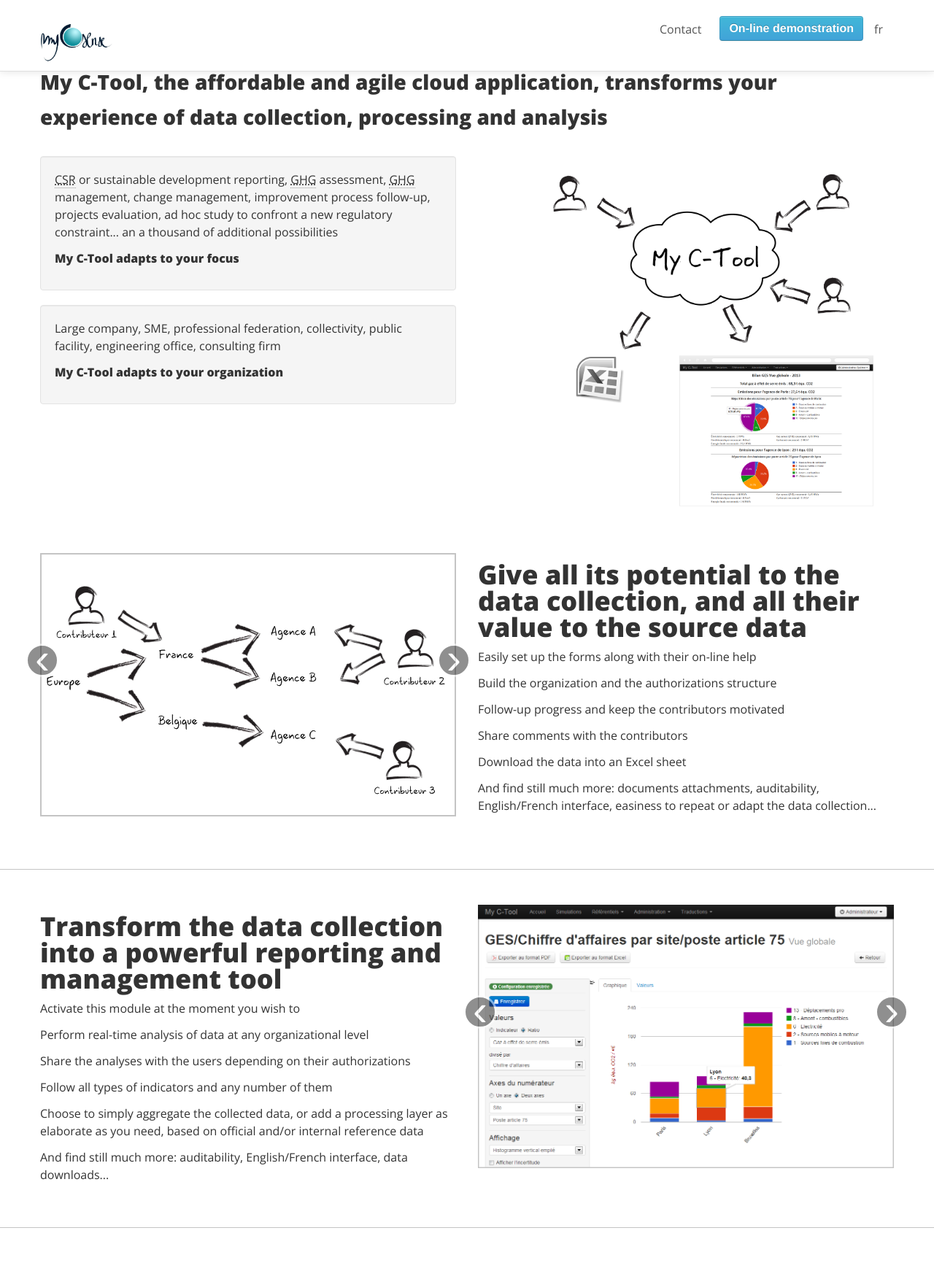
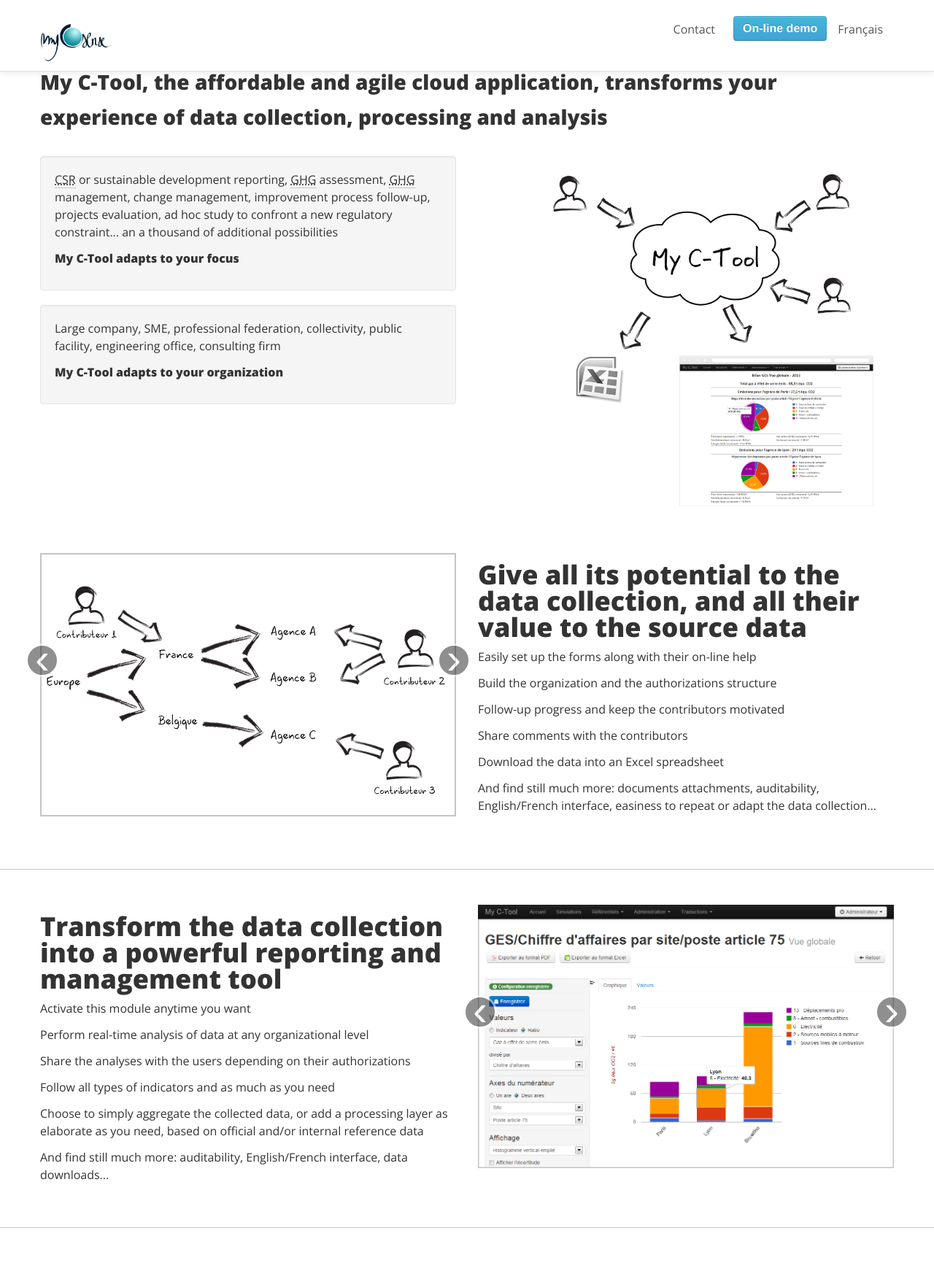
Before and after one commit to myclabs/site-internet, a PHP site: the page made by index-en.php in a window 1280 px wide. Shown: the top 1742 px of the page at 73% size. Run offline with PHP 8.4, Linux system fonts and the light colour scheme; some libraries are stand-ins or nearby versions.

Commit message:
Modification de la version anglaise du site

```diff
--- a/index-en.php
+++ b/index-en.php
@@ -36,7 +36,7 @@
     $email['user']['body'] = "The following informations has been sent to My C-Sense.\n\n"
         ."Email : ".$userEmail."\n\n"
         ."---------- Message begin ----------\n\n".$body."\n\n"."---------- Message End ----------\n\n"
-        . "We hope that you initiated this message and we will get back to you as soon as possible.";
+        . "We will get back to you as soon as possible.";
     $email['user']['headers'] = $headers.'From: My C-Sense <contact@myc-sense.com>'."\n".'Reply-To: My C-Sense <contact@myc-sense.com>';
     // Envoi
     mail($email['mcs']['address'], $email['mcs']['subject'], $email['mcs']['body'], $email['mcs']['headers']);
@@ -89,8 +89,8 @@
                 <li class=""><a href="collecte.html">Collecte</a></li>
                 <li class=""><a href="reporting.html">Reporting</a></li> -->
                 <li class=""><a class="link-contact" href="#contact">Contact</a></li>
-                <li class=""><button class="btn btn-primary btn-normal link-demo" href="#demo">On-line demonstration</button></li>
-                <li class=""><a href="fr" class="langLink">fr</a></li>
+                <li class=""><button class="btn btn-primary btn-normal link-demo" href="#demo">On-line demo</button></li>
+                <li class=""><a href="fr" class="langLink"> Français</a></li>
               </ul>
             </div>
           </div>
@@ -197,7 +197,7 @@
                 <p>Build the organization and the authorizations structure</p>
                 <p>Follow-up progress and keep the contributors motivated</p>
                 <p>Share comments with the contributors</p>
-                <p>Download the data into an Excel sheet</p>
+                <p>Download the data into an Excel spreadsheet</p>
                 <p>And find still much more: documents attachments, auditability, English/French interface, easiness to repeat or adapt the data collection...</p>
 
                 <!-- <a href="collecte.html" class="btn">En savoir plus sur la collecte &raquo;</a> -->
@@ -213,10 +213,10 @@
                     Transform the data collection into a powerful reporting and management tool
                 </h2>
 
-                <p>Activate this module at the moment you wish to</p>
+                <p>Activate this module anytime you want</p>
                 <p>Perform real-time analysis of data at any organizational level</p>
                 <p>Share the analyses with the users depending on their authorizations</p>
-                <p>Follow all types of indicators and any number of them</p>
+                <p>Follow all types of indicators and as much as you need</p>
                 <p>Choose to simply aggregate the collected data, or add a processing layer as elaborate as you need, based on official and/or internal reference data</p>
                 <p>And find still much more: auditability, English/French interface, data downloads...</p>
 
--- a/index.php
+++ b/index.php
@@ -36,7 +36,7 @@
     $email['user']['body'] = "Les informations suivantes ont été transmises sur la page de contact du site www.myc-sense.com.\n\n"
         ."Adresse e-mail : ".$userEmail."\n\n"
         ."---------- Début du message ----------\n\n".$body."\n\n"."---------- Fin du message ----------\n\n"
-        . "Nous espérons que vous êtes bien à l'origine de cette demande et reprendrons contact avec vous dans les meilleurs délais.";
+        . "Nous reprendrons contact avec vous dans les meilleurs délais.";
     $email['user']['headers'] = $headers.'From: My C-Sense <contact@myc-sense.com>'."\n".'Reply-To: My C-Sense <contact@myc-sense.com>';
     // Envoi
     mail($email['mcs']['address'], $email['mcs']['subject'], $email['mcs']['body'], $email['mcs']['headers']);
```
